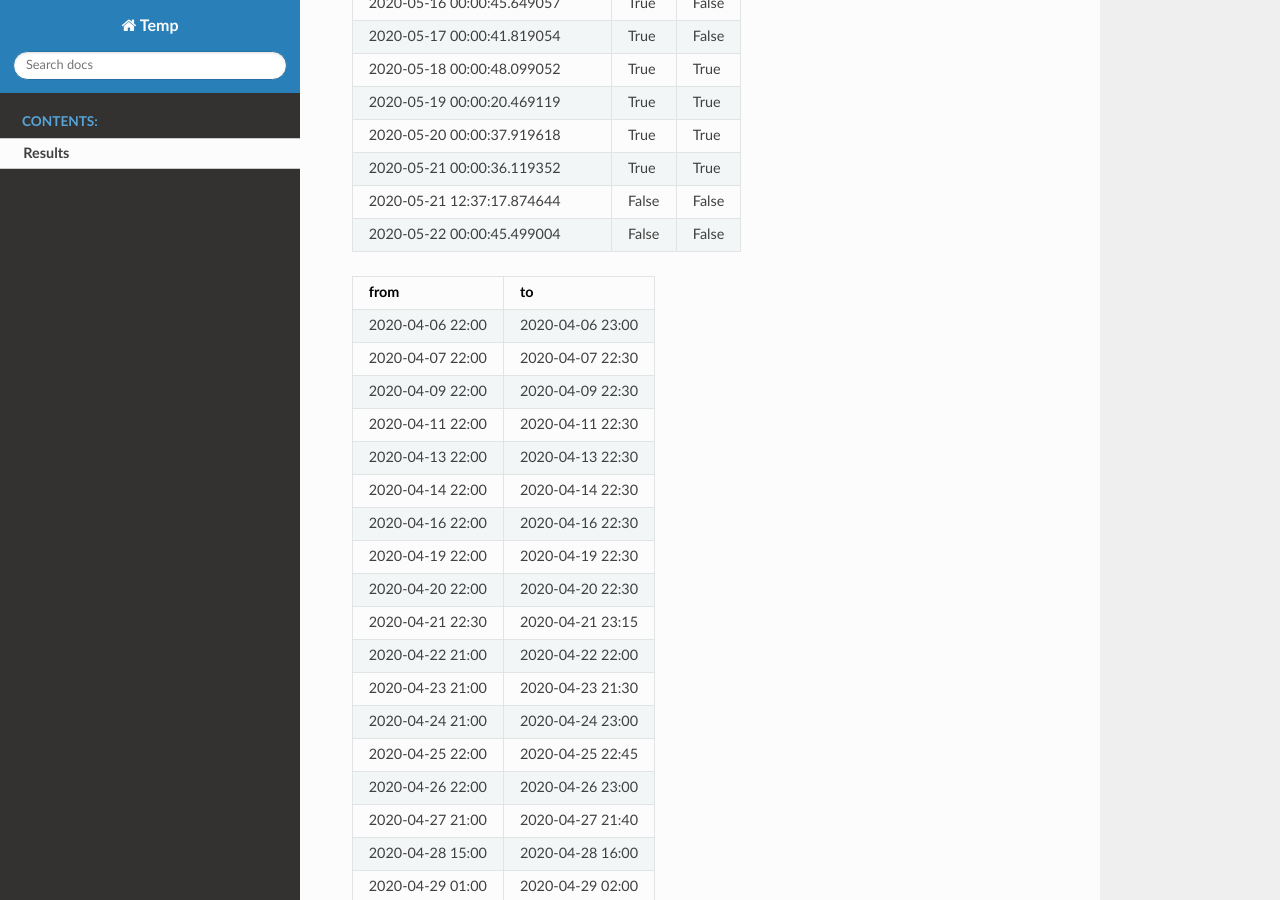
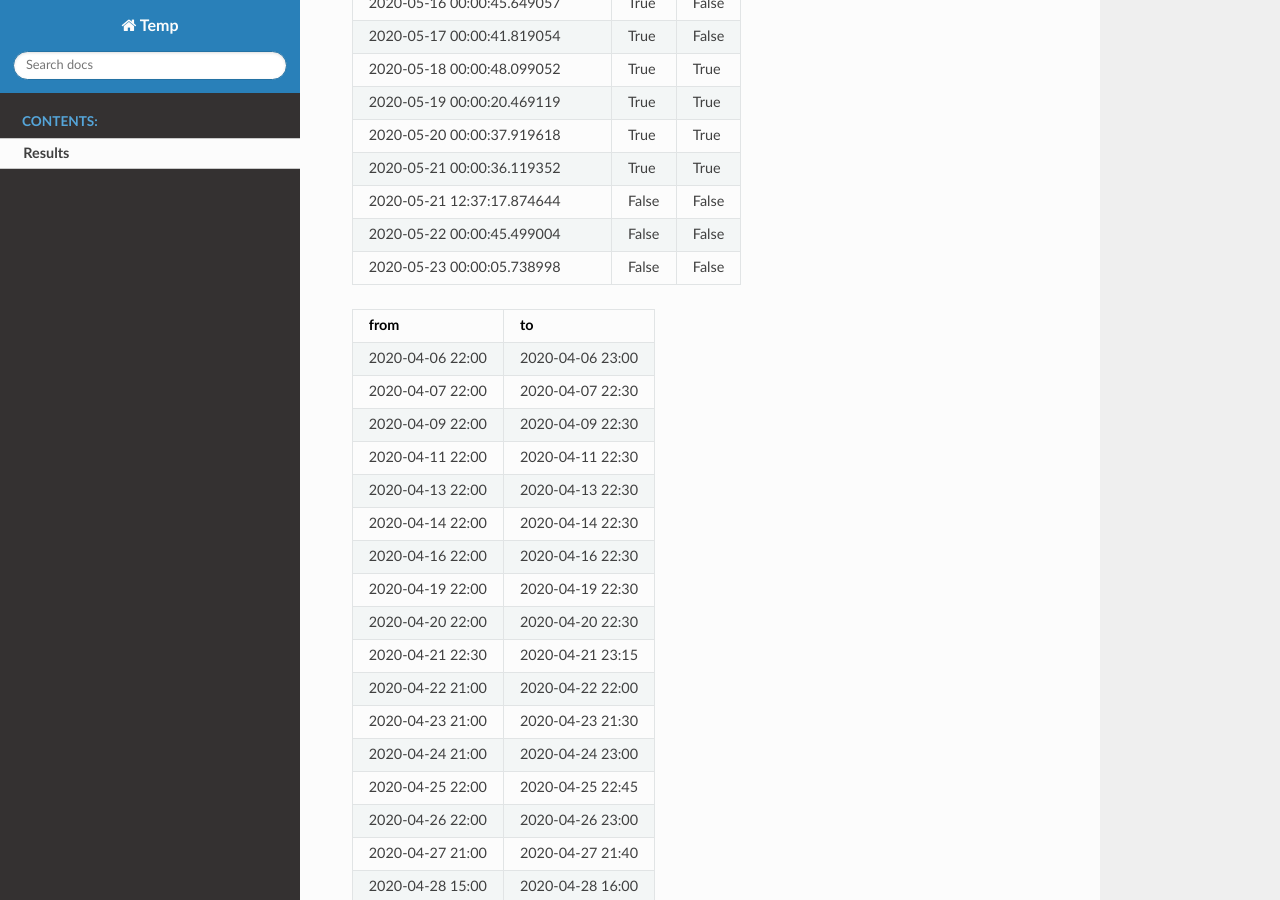
Before and after one commit to shlomow/queries-results, a Sphinx documentation site: the page built from source/results.rst, in a window 1280 px wide and 900 px high, scrolled down 1541 px. Built offline with Sphinx 7.4.7 and the Read the Docs theme 2.0.0, drawn with Linux system fonts in a browser that asks for light colours.

Commit message:
update results

```diff
--- a/source/results.rst
+++ b/source/results.rst
@@ -54,6 +54,7 @@ second experiment: 21.05.2020
    2020-05-21 00:00:36.119352, True, True
    2020-05-21 12:37:17.874644, False, False
    2020-05-22 00:00:45.499004, False, False
+   2020-05-23 00:00:05.738998, False, False
 
 .. csv-table::
    :header: "from", "to"
```
Also changed, not shown: results.json (+1 -1 lines).
